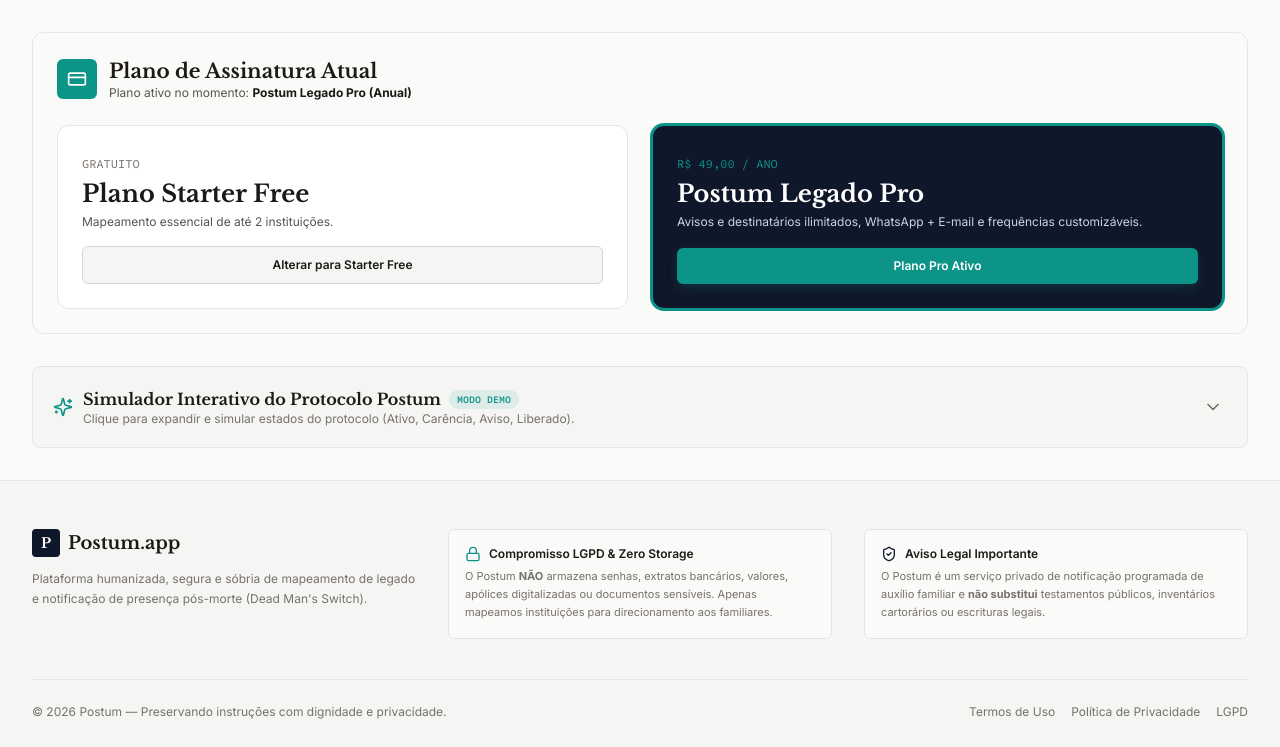
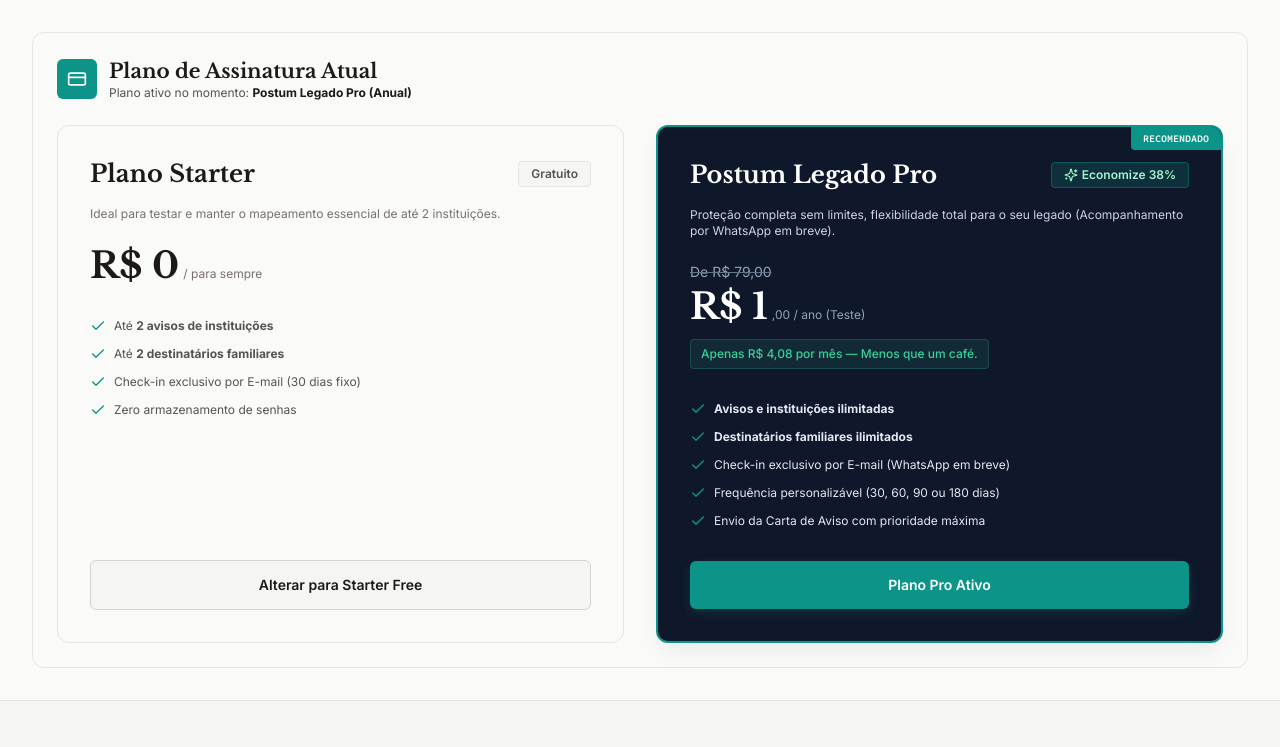
Before and after one commit to willsamartin-project-manager/postum, a Next.js app: page /dashboard/configuracoes in a window 1280 px wide. Shown: the part 694-1441 px from the top of the page. Built offline with nearby package versions, Linux system fonts and the light colour scheme; no server answers.

Commit message:
fix: adjust copy, remove simulator, change price for testing, fix webhook url

```diff
--- a/src/app/api/payment/create/route.ts
+++ b/src/app/api/payment/create/route.ts
@@ -24,7 +24,7 @@
 
     try {
         const { userId, email, firstName, cpf } = await req.json();
-        const amount = 49.00; // Postum Legado Pro Fixed Price
+        const amount = 1.00; // Postum Legado Pro Fixed Price (Test)
 
         const isTest = mpAccessToken.includes('TEST');
 
@@ -34,6 +34,11 @@
         const payerEmail = isTest
             ? `player_${userId.substring(0, 4)}_${Date.now()}@temp.game`
             : (email || 'user@postum.app');
+
+        const origin = req.headers.get('origin') || 'https://postum.app';
+        const notificationUrl = origin.includes('localhost')
+            ? 'https://postum.app/api/payment/webhook'
+            : `${origin}/api/payment/webhook`;
 
         const paymentData = {
             body: {
@@ -49,8 +54,7 @@
                     }
                 },
                 external_reference: userId,
-                // Assumes deployment URL, for local it uses ngrok or similar
-                notification_url: `${req.headers.get('origin') || 'https://postum.app'}/api/payment/webhook`
+                notification_url: notificationUrl
             },
             requestOptions: { idempotencyKey }
         };
--- a/src/app/dashboard/configuracoes/page.tsx
+++ b/src/app/dashboard/configuracoes/page.tsx
@@ -4,7 +4,6 @@
 import Link from 'next/link';
 import { usePostum } from '@/context/postum-context';
 import { CheckinFrequency, SubscriptionPlan } from '@/lib/types';
-import { ProtocolSimulator } from '@/components/ui/ProtocolSimulator';
 import { CheckoutModal } from '@/components/modals/CheckoutModal';
 import { Settings, Shield, Clock, CreditCard, Bell, Sparkles, Check, AlertCircle, User } from 'lucide-react';
 
@@ -157,56 +156,128 @@
           </div>
         </div>
 
-        <div className="grid grid-cols-1 md:grid-cols-2 gap-6">
+        <div className="grid grid-cols-1 md:grid-cols-2 gap-6 sm:gap-8">
+          {/* Plan Starter Free */}
           <div
-            className={`p-6 rounded-xl border flex flex-col justify-between transition-all ${
+            className={`p-6 sm:p-8 rounded-xl border flex flex-col justify-between transition-all ${
               profile.plan === 'starter_free'
                 ? 'bg-white border-[#0F172A] ring-2 ring-[#0F172A]'
-                : 'bg-white border-[#E7E5E4]'
+                : 'bg-[#FAFAF9] border-[#E7E5E4]'
             }`}
           >
             <div>
-              <span className="text-xs font-mono uppercase text-[#78716C]">Gratuito</span>
-              <h3 className="font-serif text-2xl font-bold text-[#1C1917] my-1">Plano Starter Free</h3>
-              <p className="text-xs text-[#57534E] mb-4">Mapeamento essencial de até 2 instituições.</p>
+              <div className="flex items-center justify-between mb-4">
+                <h3 className="font-serif font-bold text-xl sm:text-2xl text-[#1C1917]">Plano Starter</h3>
+                <span className="px-3 py-1 bg-[#F5F5F4] text-[#57534E] text-xs font-semibold rounded-sm border border-[#E7E5E4]">
+                  Gratuito
+                </span>
+              </div>
+              <p className="text-xs text-[#78716C] mb-6">
+                Ideal para testar e manter o mapeamento essencial de até 2 instituições.
+              </p>
+              <div className="flex items-baseline gap-1 mb-8">
+                <span className="font-serif text-3xl sm:text-4xl font-bold text-[#1C1917]">R$ 0</span>
+                <span className="text-xs text-[#78716C]">/ para sempre</span>
+              </div>
+
+              <ul className="space-y-3 text-xs text-[#57534E] mb-8">
+                <li className="flex items-center gap-2">
+                  <Check className="w-4 h-4 text-[#0D9488] shrink-0" />
+                  <span>Até <strong>2 avisos de instituições</strong></span>
+                </li>
+                <li className="flex items-center gap-2">
+                  <Check className="w-4 h-4 text-[#0D9488] shrink-0" />
+                  <span>Até <strong>2 destinatários familiares</strong></span>
+                </li>
+                <li className="flex items-center gap-2">
+                  <Check className="w-4 h-4 text-[#0D9488] shrink-0" />
+                  <span>Check-in exclusivo por E-mail (30 dias fixo)</span>
+                </li>
+                <li className="flex items-center gap-2">
+                  <Check className="w-4 h-4 text-[#0D9488] shrink-0" />
+                  <span>Zero armazenamento de senhas</span>
+                </li>
+              </ul>
             </div>
+
             <button
               onClick={() => handlePlanToggle('starter_free')}
               disabled={profile.plan === 'starter_free'}
-              className="w-full py-2.5 bg-[#F5F5F4] hover:bg-[#EFEDEB] text-[#1C1917] border border-[#D6D3D1] text-xs font-semibold rounded-md transition-colors"
+              className="w-full py-3.5 bg-[#F5F5F4] hover:bg-[#EFEDEB] text-[#1C1917] border border-[#D6D3D1] font-semibold text-sm rounded-md text-center transition-colors min-h-[44px] flex items-center justify-center"
             >
               {profile.plan === 'starter_free' ? 'Plano Ativo' : 'Alterar para Starter Free'}
             </button>
           </div>
 
+          {/* Plan Pro Anual */}
           <div
-            className={`p-6 rounded-xl border flex flex-col justify-between transition-all ${
+            className={`p-6 sm:p-8 rounded-xl flex flex-col justify-between transition-all relative overflow-hidden ${
               profile.plan === 'annual_pro'
-                ? 'bg-[#0F172A] text-white border-[#0D9488] ring-2 ring-[#0D9488]'
-                : 'bg-[#0F172A] text-white border-[#0F172A]'
+                ? 'bg-[#0F172A] text-white border-2 border-[#0D9488] shadow-floating'
+                : 'bg-[#0F172A] text-white border border-[#0F172A]'
             }`}
           >
+            <div className="absolute top-0 right-0 bg-[#0D9488] text-white text-[10px] uppercase font-bold font-mono px-3 py-1 rounded-bl">
+              Recomendado
+            </div>
+
             <div>
-              <span className="text-xs font-mono uppercase text-[#0D9488]">R$ 49,00 / ano</span>
-              <h3 className="font-serif text-2xl font-bold text-white my-1">Postum Legado Pro</h3>
-              <p className="text-xs text-slate-300 mb-4">
-                Avisos e destinatários ilimitados, WhatsApp + E-mail e frequências customizáveis.
+              <div className="flex items-center justify-between mb-4 pt-2 sm:pt-0">
+                <h3 className="font-serif font-bold text-xl sm:text-2xl text-white">Postum Legado Pro</h3>
+                <span className="px-3 py-1 bg-[#0D9488]/20 text-[#A7F3D0] text-[10px] sm:text-xs font-semibold rounded-sm border border-[#0D9488]/40 flex items-center gap-1">
+                  <Sparkles className="w-3.5 h-3.5" /> Economize 38%
+                </span>
+              </div>
+              <p className="text-xs text-slate-300 mb-5">
+                Proteção completa sem limites, flexibilidade total para o seu legado (Acompanhamento por WhatsApp em breve).
               </p>
+
+              <div className="mb-1">
+                <span className="text-sm text-slate-400 line-through decoration-slate-500">De R$ 79,00</span>
+              </div>
+              <div className="flex items-baseline gap-1 mb-3">
+                <span className="font-serif text-3xl sm:text-4xl font-bold text-white">R$ 1</span>
+                <span className="text-xs text-slate-400">,00 / ano (Teste)</span>
+              </div>
+              <p className="text-[11px] sm:text-xs text-emerald-400 font-medium mb-8 bg-emerald-400/10 inline-block px-2.5 py-1.5 rounded border border-emerald-400/20">
+                Apenas R$ 4,08 por mês — Menos que um café.
+              </p>
+
+              <ul className="space-y-3 text-xs text-slate-200 mb-8">
+                <li className="flex items-center gap-2">
+                  <Check className="w-4 h-4 text-[#0D9488] shrink-0" />
+                  <span><strong>Avisos e instituições ilimitadas</strong></span>
+                </li>
+                <li className="flex items-center gap-2">
+                  <Check className="w-4 h-4 text-[#0D9488] shrink-0" />
+                  <span><strong>Destinatários familiares ilimitados</strong></span>
+                </li>
+                <li className="flex items-center gap-2">
+                  <Check className="w-4 h-4 text-[#0D9488] shrink-0" />
+                  <span>Check-in exclusivo por E-mail (WhatsApp em breve)</span>
+                </li>
+                <li className="flex items-center gap-2">
+                  <Check className="w-4 h-4 text-[#0D9488] shrink-0" />
+                  <span>Frequência personalizável (30, 60, 90 ou 180 dias)</span>
+                </li>
+                <li className="flex items-center gap-2">
+                  <Check className="w-4 h-4 text-[#0D9488] shrink-0" />
+                  <span>Envio da Carta de Aviso com prioridade máxima</span>
+                </li>
+              </ul>
             </div>
+
             <button
               onClick={() => setIsCheckoutOpen(true)}
               disabled={profile.plan === 'annual_pro'}
-              className="w-full py-2.5 bg-[#0D9488] hover:bg-[#0F766E] text-white text-xs font-semibold rounded-md transition-colors shadow-accent-glow"
+              className="w-full py-3.5 bg-[#0D9488] hover:bg-[#0F766E] text-white font-semibold text-sm rounded-md text-center transition-colors shadow-accent-glow min-h-[44px] flex items-center justify-center"
             >
-              {profile.plan === 'annual_pro' ? 'Plano Pro Ativo' : 'Ativar Plano Pro (R$ 49/ano)'}
+              {profile.plan === 'annual_pro' ? 'Plano Pro Ativo' : 'Ativar Plano Pro (R$ 1/ano)'}
             </button>
           </div>
         </div>
       </div>
 
-      {/* Simulator Section */}
-      <ProtocolSimulator />
-
       <CheckoutModal isOpen={isCheckoutOpen} onClose={() => setIsCheckoutOpen(false)} />
     </div>
   );
--- a/src/app/dashboard/page.tsx
+++ b/src/app/dashboard/page.tsx
@@ -5,7 +5,6 @@
 import { usePostum } from '@/context/postum-context';
 import { CheckinButton } from '@/components/ui/CheckinButton';
 import { StatusBadge } from '@/components/ui/StatusBadge';
-import { ProtocolSimulator } from '@/components/ui/ProtocolSimulator';
 import { NoticeModal } from '@/components/modals/NoticeModal';
 import { RecipientModal } from '@/components/modals/RecipientModal';
 import { Calendar, Shield, Building2, Users, ArrowRight, Plus, Clock, History, AlertTriangle, CheckCircle } from 'lucide-react';
@@ -206,9 +205,6 @@
         </div>
       </div>
 
-      {/* Protocol Simulator Tool */}
-      <ProtocolSimulator />
-
       {/* History Log */}
       <div className="bg-[#FAFAF9] border border-[#E7E5E4] rounded-xl p-5 sm:p-6">
         <div className="flex items-center gap-2 mb-4">
--- a/src/app/lgpd/page.tsx
+++ b/src/app/lgpd/page.tsx
@@ -135,11 +135,11 @@
               <Mail className="w-5 h-5 text-[#0D9488] shrink-0 mt-1" />
               <div>
                 <h3 className="font-semibold text-[#1C1917] text-base mb-1">Encarregado pelo Tratamento de Dados (DPO)</h3>
-                <p className="text-xs text-[#78716C]">E-mail para solicitações LGPD: <strong>dpo@postum.app</strong></p>
+                <p className="text-xs text-[#78716C]">E-mail para solicitações LGPD: <strong>wilkinson@amazingflow.tech</strong></p>
               </div>
             </div>
             <a
-              href="mailto:dpo@postum.app"
+              href="mailto:wilkinson@amazingflow.tech"
               className="inline-flex items-center justify-center px-4 py-2 bg-[#0F172A] hover:bg-[#1E293B] text-white text-xs font-semibold rounded-md transition-colors shrink-0"
             >
               Enviar Solicitação LGPD
--- a/src/app/page.tsx
+++ b/src/app/page.tsx
@@ -12,7 +12,7 @@
         name: 'E se eu viajar ou ficar sem internet no dia do check-in?',
         acceptedAnswer: {
           '@type': 'Answer',
-          text: 'O Postum possui a Fase de Carência de 7 a 14 dias e o envio prévio da Carta de Aviso com 72h de antecedência antes de qualquer liberação. Você terá múltiplos avisos por E-mail e WhatsApp para responder em 1 clique com apenas um toque no celular.',
+          text: 'O Postum possui a Fase de Carência de 7 a 14 dias e o envio prévio da Carta de Aviso com 72h de antecedência antes de qualquer liberação. Você terá múltiplos avisos por E-mail para responder em 1 clique com apenas um toque no celular.',
         },
       },
       {
@@ -238,7 +238,7 @@
             </div>
             <h3 className="font-serif font-bold text-base sm:text-lg text-[#1C1917] mb-2">Fase Ativa</h3>
             <p className="text-xs text-[#57534E] leading-relaxed">
-              Você escolhe a frequência do check-in (30, 60, 90 ou 180 dias). Receba um <strong>Magic Link</strong> por E-mail ou WhatsApp para confirmar que está bem em 1 clique.
+              Você escolhe a frequência do check-in (30, 60, 90 ou 180 dias). Receba um <strong>Magic Link</strong> por E-mail para confirmar que está bem em 1 clique.
             </p>
           </div>
 
@@ -260,7 +260,7 @@
             </div>
             <h3 className="font-serif font-bold text-base sm:text-lg text-[#1C1917] mb-2">Carta de Aviso</h3>
             <p className="text-xs text-[#57534E] leading-relaxed">
-              Faltando 72h para o fim do prazo, você recebe um aviso de prioridade máxima com botão direto de cancelamento emergencial <em>("Estou bem! Manter conta ativa")</em>.
+              Faltando 72h para o fim do prazo, você recebe um aviso de prioridade máxima por e-mail com botão direto de cancelamento emergencial <em>("Estou bem! Manter conta ativa")</em>.
             </p>
           </div>
 
@@ -348,15 +348,15 @@
                 </span>
               </div>
               <p className="text-xs text-slate-300 mb-5">
-                Proteção completa sem limites, acompanhamento por WhatsApp e flexibilidade total para o seu legado.
+                Proteção completa sem limites, flexibilidade total para o seu legado (Acompanhamento por WhatsApp em breve).
               </p>
 
               <div className="mb-1">
                 <span className="text-sm text-slate-400 line-through decoration-slate-500">De R$ 79,00</span>
               </div>
               <div className="flex items-baseline gap-1 mb-3">
-                <span className="font-serif text-3xl sm:text-4xl font-bold text-white">R$ 49</span>
-                <span className="text-xs text-slate-400">,00 / ano</span>
+                <span className="font-serif text-3xl sm:text-4xl font-bold text-white">R$ 1</span>
+                <span className="text-xs text-slate-400">,00 / ano (Teste)</span>
               </div>
               <p className="text-xs text-emerald-400 font-medium mb-8 bg-emerald-400/10 inline-block px-2.5 py-1.5 rounded border border-emerald-400/20">
                 Apenas R$ 4,08 por mês — Menos que um café.
@@ -373,7 +373,7 @@
                 </li>
                 <li className="flex items-center gap-2">
                   <Check className="w-4 h-4 text-[#0D9488] shrink-0" />
-                  <span>Check-in multicanal (E-mail + WhatsApp)</span>
+                  <span>Check-in exclusivo por E-mail (WhatsApp em breve)</span>
                 </li>
                 <li className="flex items-center gap-2">
                   <Check className="w-4 h-4 text-[#0D9488] shrink-0" />
@@ -390,7 +390,7 @@
               href="/login"
               className="w-full py-3.5 bg-[#0D9488] hover:bg-[#0F766E] text-white font-semibold text-sm rounded-md text-center transition-colors shadow-accent-glow min-h-[44px] flex items-center justify-center"
             >
-              Garantir a Proteção da Minha Família
+              Garantir a Proteção da Minha Família (Teste R$ 1,00)
             </Link>
           </div>
         </div>
@@ -413,7 +413,7 @@
               E se eu viajar ou ficar sem internet no dia do check-in?
             </h3>
             <p className="text-xs text-[#57534E] leading-relaxed">
-              O Postum possui a Fase de Carência de 7 a 14 dias e o envio prévio da Carta de Aviso com 72h de antecedência antes de qualquer liberação. Você terá múltiplos avisos por E-mail e WhatsApp para responder em 1 clique com apenas um toque no celular.
+              O Postum possui a Fase de Carência de 7 a 14 dias e o envio prévio da Carta de Aviso com 72h de antecedência antes de qualquer liberação. Você terá múltiplos avisos por E-mail para responder em 1 clique com apenas um toque no celular.
             </p>
           </div>
 
--- a/src/app/privacidade/page.tsx
+++ b/src/app/privacidade/page.tsx
@@ -57,7 +57,7 @@
                   <UserCheck className="w-4 h-4 text-[#0D9488]" />
                   Dados do Titular da Conta
                 </h3>
-                <p className="text-xs text-[#57534E]">Nome completo, endereço de e-mail e número de telefone (WhatsApp) para o envio de lembretes de Check-in.</p>
+                <p className="text-xs text-[#57534E]">Nome completo e endereço de e-mail para o envio de lembretes de Check-in.</p>
               </div>
               <div className="p-4 bg-[#FAFAF9] rounded-lg border border-[#E7E5E4]">
                 <h3 className="font-semibold text-[#1C1917] text-xs mb-1 flex items-center gap-1.5">
@@ -137,10 +137,10 @@
               <p className="text-xs text-[#78716C]">Entre em contato diretamente com o nosso Encarregado de Dados (DPO).</p>
             </div>
             <a
-              href="mailto:privacidade@postum.app"
+              href="mailto:wilkinson@amazingflow.tech"
               className="inline-flex items-center justify-center px-4 py-2 bg-[#0F172A] hover:bg-[#1E293B] text-white text-xs font-semibold rounded-md transition-colors shrink-0"
             >
-              privacidade@postum.app
+              wilkinson@amazingflow.tech
             </a>
           </div>
         </div>
--- a/src/app/termos/page.tsx
+++ b/src/app/termos/page.tsx
@@ -90,7 +90,7 @@
             <div className="space-y-2 bg-[#FAFAF9] p-4 rounded-lg border border-[#E7E5E4]">
               <div className="flex items-start gap-2">
                 <CheckCircle2 className="w-4 h-4 text-[#0D9488] shrink-0 mt-0.5" />
-                <span><strong>Check-in Simples:</strong> O envio do Check-in é realizado via Magic Link (e-mail ou WhatsApp) sem necessidade de login complexo.</span>
+                <span><strong>Check-in Simples:</strong> O envio do Check-in é realizado via Magic Link (e-mail) sem necessidade de login complexo.</span>
               </div>
               <div className="flex items-start gap-2">
                 <CheckCircle2 className="w-4 h-4 text-[#0D9488] shrink-0 mt-0.5" />
@@ -132,7 +132,7 @@
               <p className="text-xs text-[#78716C]">Nossa equipe jurídica e de suporte está à disposição para esclarecimentos.</p>
             </div>
             <a
-              href="mailto:suporte@postum.app"
+              href="mailto:wilkinson@amazingflow.tech"
               className="inline-flex items-center justify-center px-4 py-2 bg-[#0F172A] hover:bg-[#1E293B] text-white text-xs font-semibold rounded-md transition-colors shrink-0"
             >
               Falar com o Suporte
--- a/src/components/layout/Footer.tsx
+++ b/src/components/layout/Footer.tsx
@@ -41,7 +41,7 @@
         </div>
 
         <div className="border-t border-[#E7E5E4] pt-6 flex flex-col sm:flex-row items-center justify-between gap-4 text-xs text-[#78716C]">
-          <p>© {new Date().getFullYear()} Postum — Preservando instruções com dignidade e privacidade.</p>
+          <p>© {new Date().getFullYear()} Postum — Preservando instruções com dignidade e privacidade. Desenvolvido por <a href="https://amazingflow.tech" target="_blank" rel="noopener noreferrer" className="hover:text-[#1C1917] transition-colors font-semibold">Amazing Flow</a>.</p>
           <div className="flex items-center gap-4">
             <Link href="/termos" className="hover:text-[#1C1917] transition-colors">Termos de Uso</Link>
             <Link href="/privacidade" className="hover:text-[#1C1917] transition-colors">Política de Privacidade</Link>
--- a/src/components/modals/CheckoutModal.tsx
+++ b/src/components/modals/CheckoutModal.tsx
@@ -194,7 +194,7 @@
               <div className="bg-[#0F172A] text-white p-4 rounded-xl shadow-inner">
                 <div className="flex items-center justify-between mb-1">
                   <span className="font-semibold text-sm">Postum Legado Pro</span>
-                  <span className="font-serif font-bold text-lg text-teal-300">R$ 49,00</span>
+                  <span className="font-serif font-bold text-lg text-teal-300">R$ 1,00</span>
                 </div>
                 <p className="text-xs text-slate-300">Assinatura Anual (Sem renovação automática)</p>
               </div>
```
